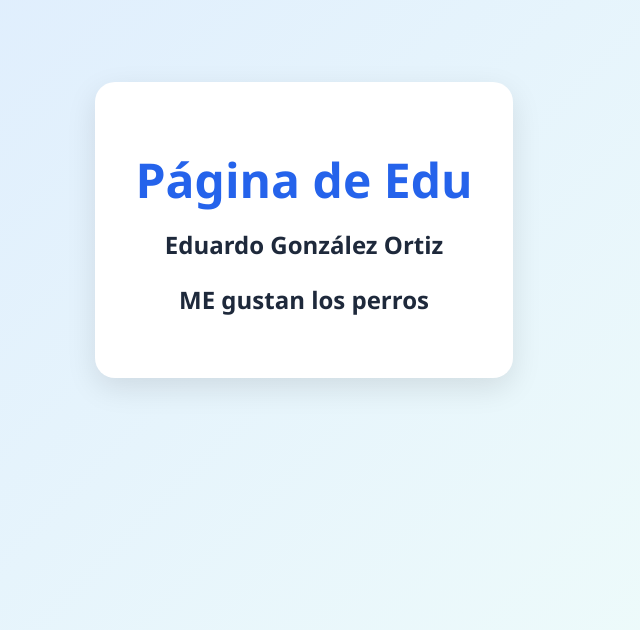
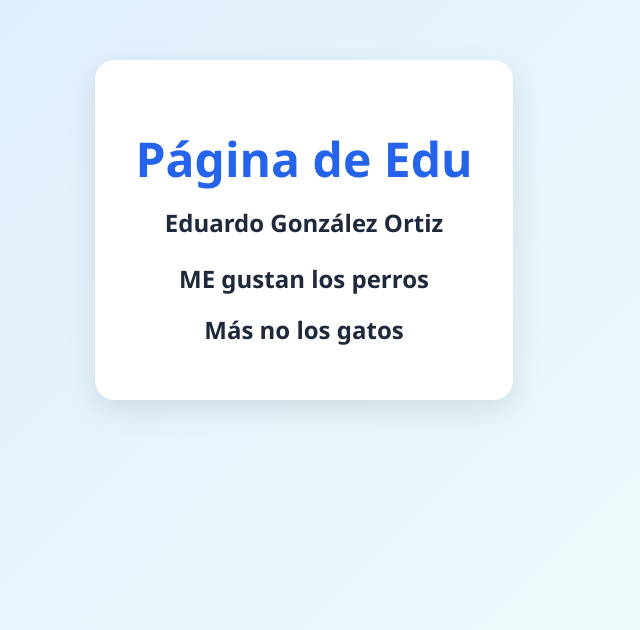
Before and after one commit to eduaoti/Paginaweb, a React (Vite) app: page / in a window 1280 px wide. Shown: the part 170-800 px from the top of the page, without its empty margins (336-976 px from the left). Built offline with nearby package versions, Linux system fonts and the light colour scheme.

Commit message:
Update App.jsx
No los gatos

```diff
--- a/src/App.jsx
+++ b/src/App.jsx
@@ -6,7 +6,8 @@ function App() {
     <div className="container">
       <h1 className="title">Página de Edu</h1>
       <h2 className="subtitle">Eduardo González Ortiz</h2>
-        <h2 className="subtitle">ME gustan los perros</h2>
+      <h2 className="subtitle">ME gustan los perros</h2>
+      <h1 className="subtitle">Más no los gatos</h1>
     </div>
   );
 }
```
